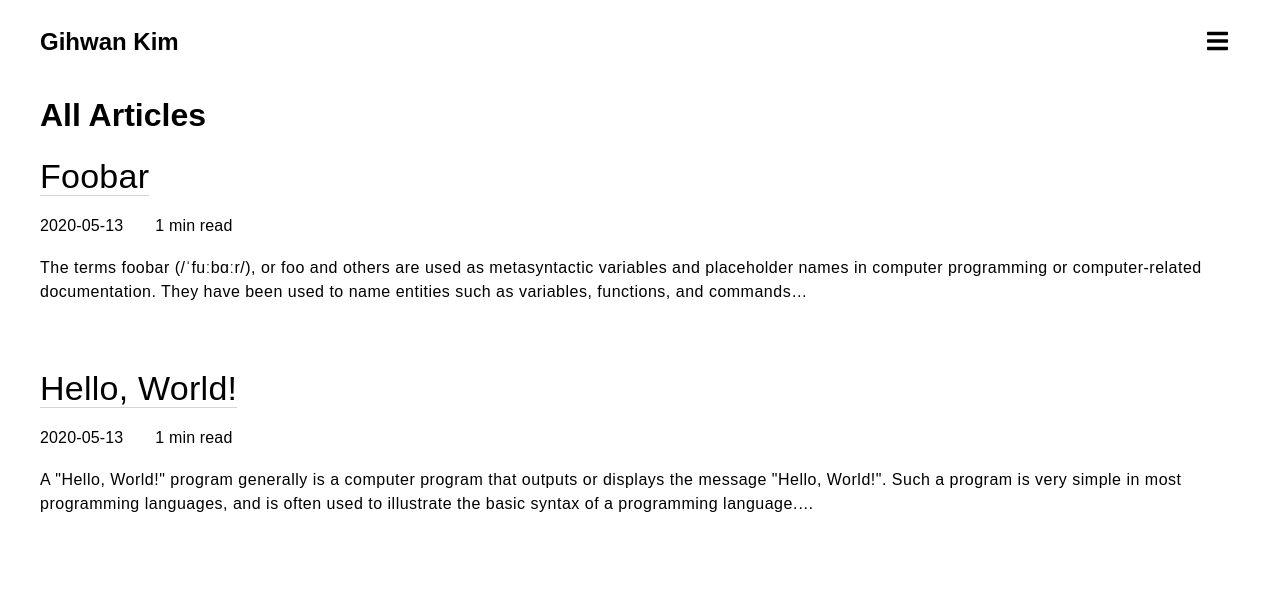
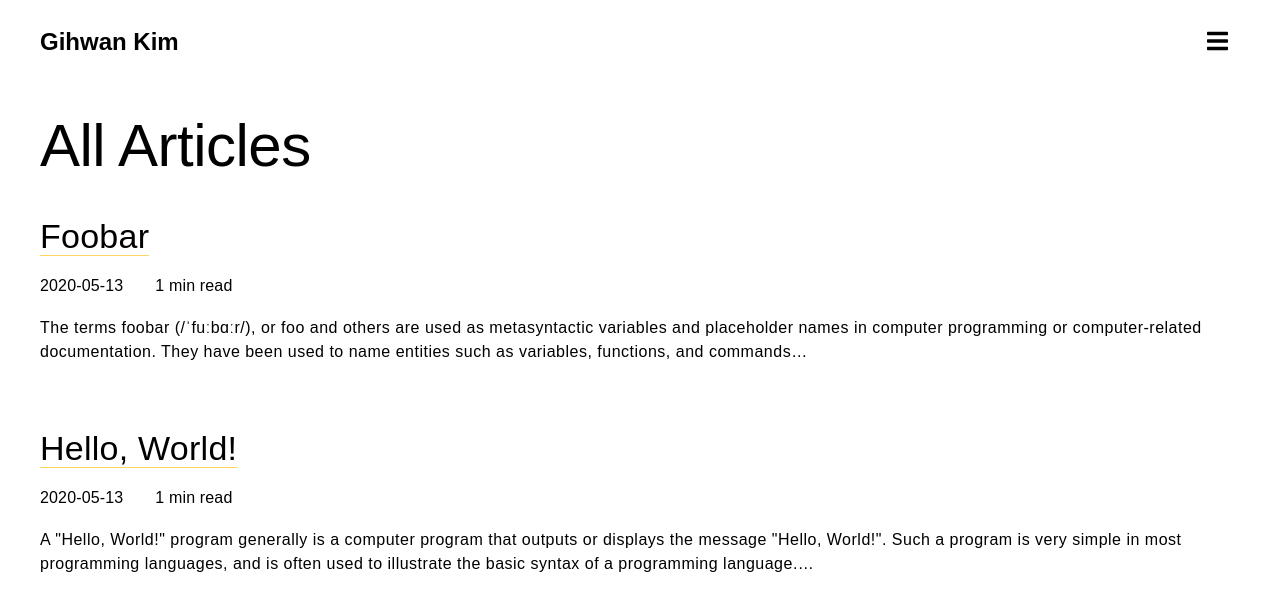
Before and after one commit to 0x1306e6d/gihwan.dev, a Gatsby site: page / in a window 1280 px wide. Built offline with nearby package versions, Linux system fonts and the light colour scheme; Gatsby itself is replaced by a stand-in of ours.

Commit message:
Style home page's title

```diff
--- a/src/pages/index.js
+++ b/src/pages/index.js
@@ -1,8 +1,16 @@
 import React from "react"
+import styled from "styled-components"
 import { graphql } from "gatsby"
 
 import ArticleList from "../components/article-list"
 import DefaultLayout from "../layouts/default"
+
+const Heading = styled.h1`
+  font-size: 3.75rem;
+  font-weight: 300;
+  line-height: 3.75rem;
+  letter-spacing: -0.0083333333em;
+`
 
 export default ({
   data: {
@@ -13,7 +21,7 @@ export default ({
 
   return (
     <DefaultLayout>
-      <h1>All Articles</h1>
+      <Heading>All Articles</Heading>
       <ArticleList articles={articles} />
     </DefaultLayout>
   )
```
